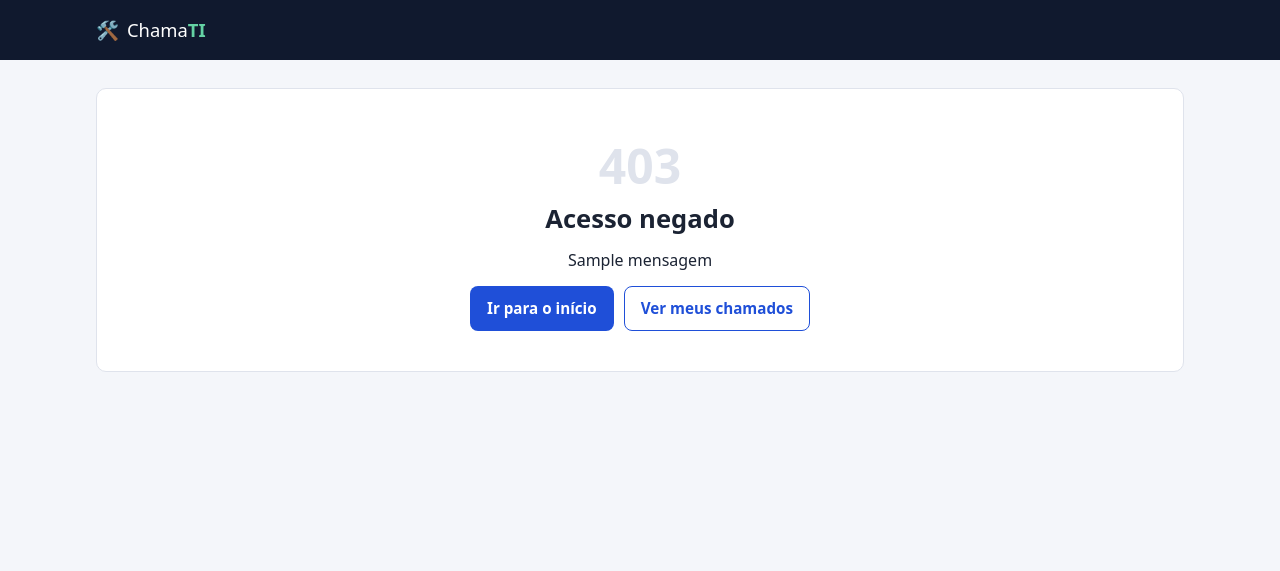
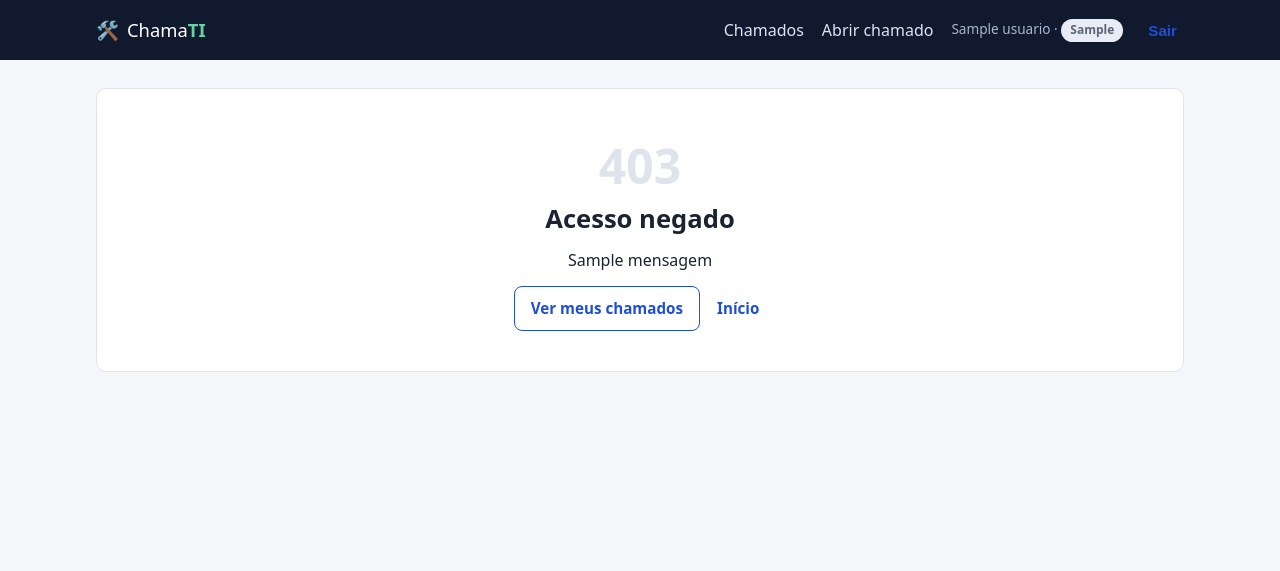
Before and after one commit to WilliamLoey/chamaTI, a Flask app: template app/templates/erros/403.html in a window 1280 px wide. Shown: the top 571 px of the page. Run offline with Flask 3, Linux system fonts and the light colour scheme; tables that the repository leaves empty hold one stand-in row (values such as "Sample post"); the template is opened without the code that fills it: values that come from a table or form of the project are taken from there, most other values are stand-ins (such as "Sample title", 1, 10 or a date in 2020).

Commit message:
fix(seguranca): página de acesso negado informa o perfil ativo

```diff
--- a/app/controllers/seguranca.py
+++ b/app/controllers/seguranca.py
@@ -38,10 +38,21 @@ def perfis_permitidos(*perfis):
                 return redirect(url_for("auth.login_form", proximo=request.path))
             if usuario.perfil not in perfis:
                 from flask import render_template
+                # L-03: dizer QUAL perfil está ativo e QUAL seria necessário.
+                # Sem isso, quem tem mais de uma conta (o caso comum de quem
+                # administra o sistema) vê "acesso negado" sem entender que o
+                # problema é estar logado na conta errada — e a página de erro
+                # ainda oferecia atalhos que não existem para o perfil atual.
+                exigidos = " ou ".join(Perfil.rotulo(p) for p in perfis)
                 return render_template(
                     "erros/403.html",
-                    mensagem="Esta área é restrita e o seu perfil não tem acesso a ela. "
-                             "Se você precisa dessa permissão, fale com o gestor da equipe."), 403
+                    mensagem=(
+                        f"Você está conectado como {usuario.nome}, com o perfil "
+                        f"{usuario.rotulo_perfil}. Esta área é restrita ao perfil "
+                        f"{exigidos}. Se você tem outra conta com essa permissão, "
+                        "saia e entre com ela; caso contrário, peça o acesso ao "
+                        "gestor da equipe."
+                    )), 403
             return view(*args, **kwargs)
         return wrapper
     return decorator
--- a/app/models/usuario.py
+++ b/app/models/usuario.py
@@ -20,6 +20,10 @@ class Perfil:
         TECNICO: "Técnico",
         GESTOR: "Gestor",
     }
+
+    @classmethod
+    def rotulo(cls, perfil: str) -> str:
+        return cls.ROTULOS.get(perfil, perfil)
 
 
 class Usuario(db.Model):
--- a/app/templates/erros/403.html
+++ b/app/templates/erros/403.html
@@ -6,9 +6,21 @@
   <p class="erro-pagina__codigo">403</p>
   <h1>Acesso negado</h1>
   <p>{{ mensagem }}</p>
+
+  {# L-03: os atalhos precisam corresponder ao perfil de quem está na tela.
+     Antes a página oferecia sempre os mesmos dois botões, e o gestor caía numa
+     listagem comum sem nenhum caminho de volta para o painel. #}
   <div class="erro-pagina__acoes">
-    <a class="botao botao--primario" href="{{ url_for('main.inicio') }}">Ir para o início</a>
-    <a class="botao botao--secundario" href="{{ url_for('chamados.listar') }}">Ver meus chamados</a>
+    {% if usuario %}
+      {% if usuario.eh_gestor %}
+      <a class="botao botao--primario" href="{{ url_for('painel.indicadores') }}">Ir para o painel</a>
+      {% endif %}
+      <a class="botao botao--secundario" href="{{ url_for('chamados.listar') }}">Ver meus chamados</a>
+      <a class="botao botao--texto" href="{{ url_for('main.inicio') }}">Início</a>
+    {% else %}
+      <a class="botao botao--primario" href="{{ url_for('auth.login_form') }}">Entrar</a>
+      <a class="botao botao--texto" href="{{ url_for('main.inicio') }}">Início</a>
+    {% endif %}
   </div>
 </section>
 {% endblock %}
```
